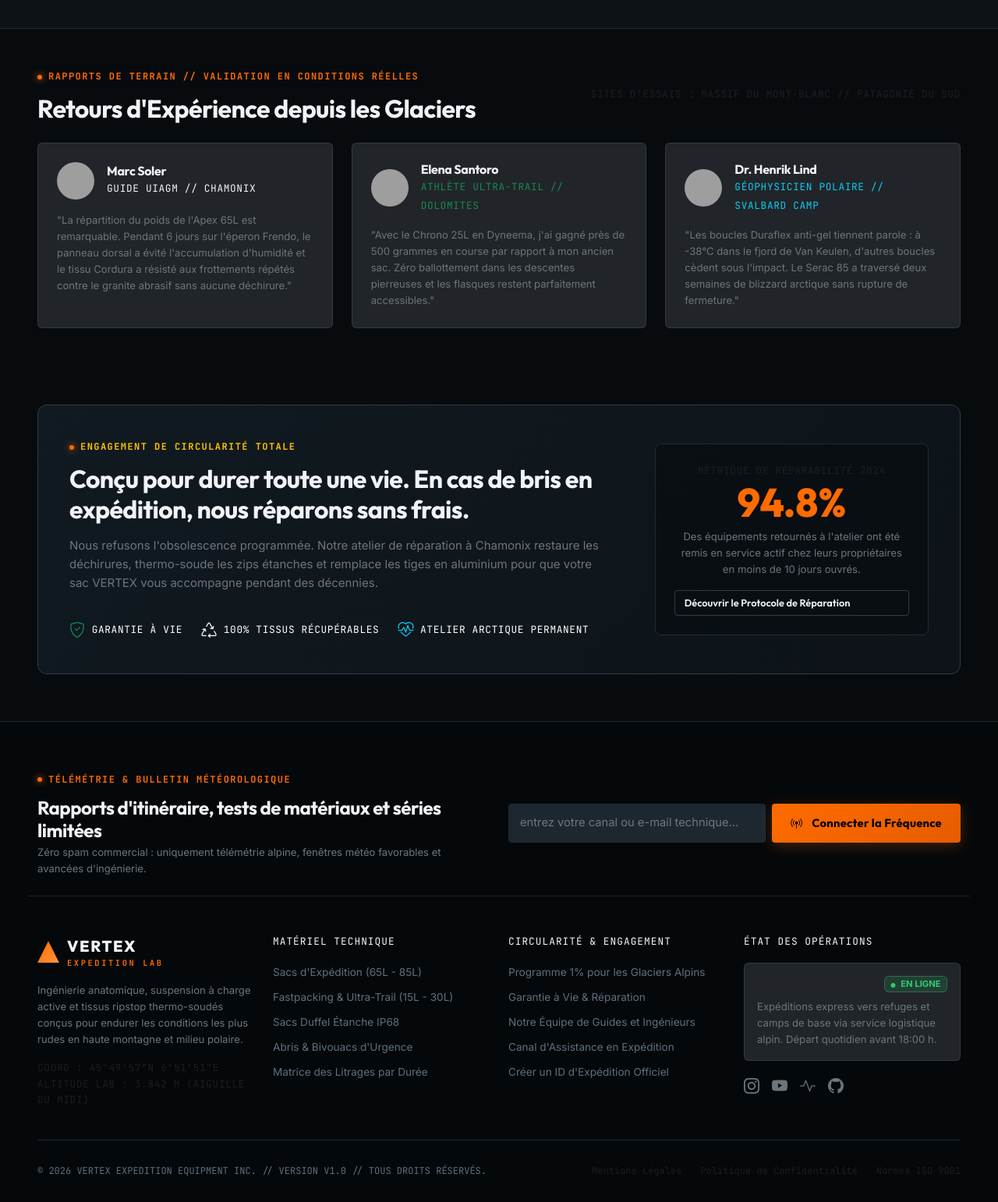
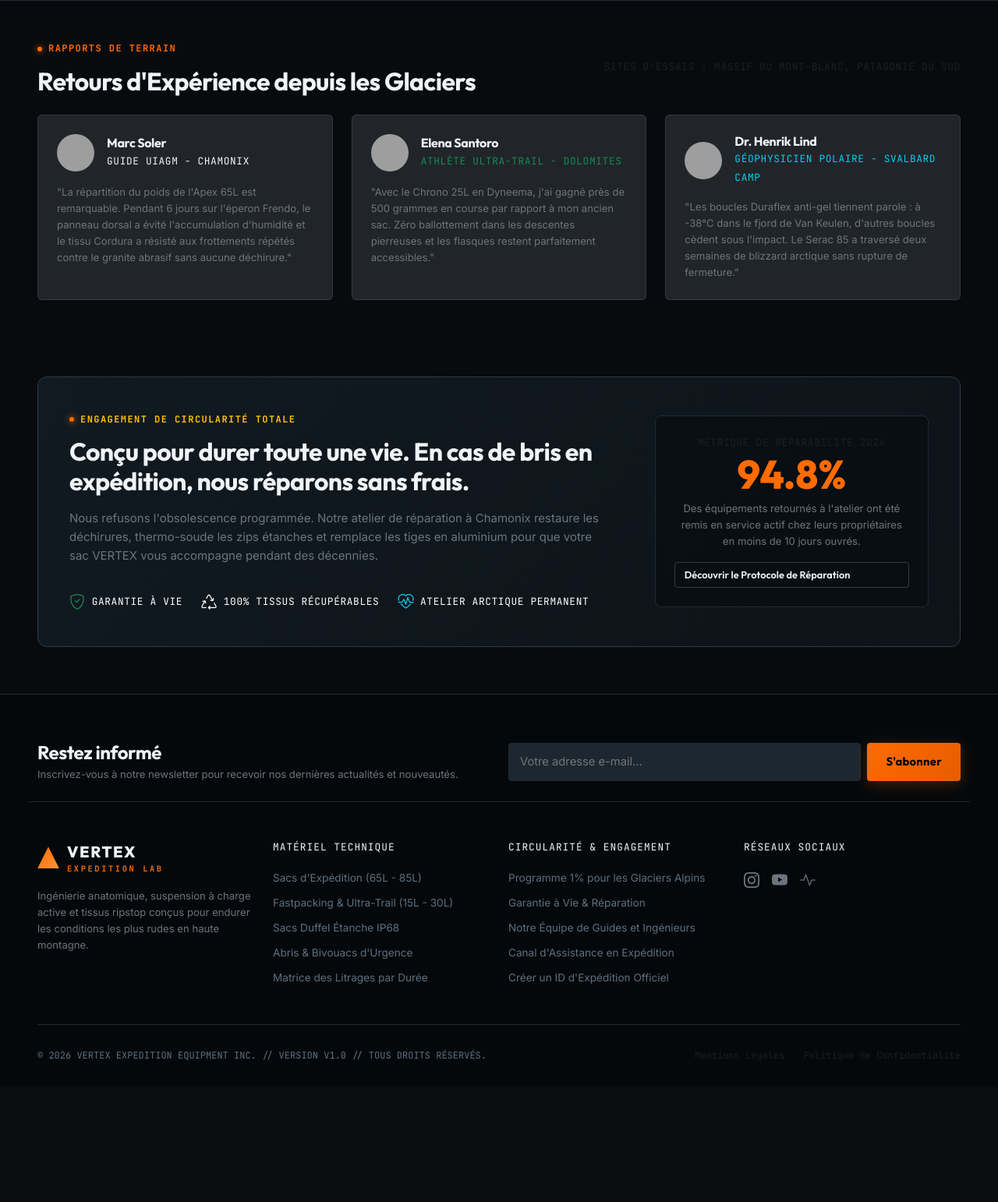
Before and after one commit to Abravo19/site_ecommerce, a PHP site: page / in a window 1280 px wide. Shown: the part 3763-5305 px from the top of the page at 78% size. After the commit the page ends 5123 px from the top, so only its background shows below. Run offline with PHP 8.4, Linux system fonts and the light colour scheme; grey boxes are pictures that could not be loaded.

Commit message:
Livrable 1 : mise à jour de la structure HTML et CSS

```diff
--- a/includes/footer.php
+++ b/includes/footer.php
@@ -7,18 +7,17 @@
 <!-- PIED DE PAGE PRINCIPAL -->
 <footer class="vertex-footer">
     <div class="container-fluid px-lg-5">
-        <!-- Bulletin de Télémétrie -->
+        <!-- Newsletter -->
         <div class="row align-items-center mb-5 pb-4 border-bottom border-secondary border-opacity-25">
             <div class="col-lg-6 mb-3 mb-lg-0">
-                <span class="tech-kicker">TÉLÉMÉTRIE & BULLETIN MÉTÉOROLOGIQUE</span>
-                <h4 class="fw-bold mb-1">Rapports d'itinéraire, tests de matériaux et séries limitées</h4>
-                <p class="text-secondary small mb-0">Zéro spam commercial : uniquement télémétrie alpine, fenêtres météo favorables et avancées d'ingénierie.</p>
+                <h4 class="fw-bold mb-1">Restez informé</h4>
+                <p class="text-secondary small mb-0">Inscrivez-vous à notre newsletter pour recevoir nos dernières actualités et nouveautés.</p>
             </div>
             <div class="col-lg-6">
-                <form class="d-flex gap-2" onsubmit="event.preventDefault(); alert('Fréquence connectée. Vous recevrez les mises à jour techniques d\'expédition.');">
-                    <input type="email" class="form-control-tech" placeholder="entrez votre canal ou e-mail technique..." required>
+                <form class="d-flex gap-2" onsubmit="event.preventDefault(); alert('Merci pour votre inscription à la newsletter.');">
+                    <input type="email" class="form-control-tech" placeholder="Votre adresse e-mail..." required>
                     <button type="submit" class="btn btn-vertex-primary text-nowrap">
-                        <i class="bi bi-broadcast-pin me-1"></i> Connecter la Fréquence
+                        S'abonner
                     </button>
                 </form>
             </div>
@@ -35,12 +34,8 @@
                     </div>
                 </div>
                 <p class="small text-secondary mb-3">
-                    Ingénierie anatomique, suspension à charge active et tissus ripstop thermo-soudés conçus pour endurer les conditions les plus rudes en haute montagne et milieu polaire.
+                    Ingénierie anatomique, suspension à charge active et tissus ripstop conçus pour endurer les conditions les plus rudes en haute montagne.
                 </p>
-                <div class="tech-mono text-muted small">
-                    COORD : 45°49'57"N 6°51'51"E<br>
-                    ALTITUDE LAB : 3.842 M (Aiguille du Midi)
-                </div>
             </div>
 
             <div class="col-lg-3 col-md-6">
@@ -66,21 +61,11 @@
             </div>
 
             <div class="col-lg-3 col-md-6">
-                <div class="footer-col-title">ÉTAT DES OPÉRATIONS</div>
-                <div class="p-3 bg-dark border border-secondary border-opacity-25 rounded mb-3">
-                    <div class="d-flex align-items-center justify-content-between mb-2">
-                        <span class="small tech-mono text-muted">CENTRE LOGISTIQUE :</span>
-                        <span class="badge badge-emerald"><i class="bi bi-circle-fill me-1" style="font-size: 6px;"></i> EN LIGNE</span>
-                    </div>
-                    <div class="small text-secondary">
-                        Expéditions express vers refuges et camps de base via service logistique alpin. Départ quotidien avant 18:00 h.
-                    </div>
-                </div>
+                <div class="footer-col-title">RÉSEAUX SOCIAUX</div>
                 <div class="d-flex gap-3 text-secondary fs-5">
                     <a href="#" class="text-secondary hover-white" title="Instagram"><i class="bi bi-instagram"></i></a>
                     <a href="#" class="text-secondary hover-white" title="YouTube"><i class="bi bi-youtube"></i></a>
                     <a href="#" class="text-secondary hover-white" title="Strava"><i class="bi bi-activity"></i></a>
-                    <a href="#" class="text-secondary hover-white" title="GitHub"><i class="bi bi-github"></i></a>
                 </div>
             </div>
         </div>
@@ -93,7 +78,6 @@
             <div class="d-flex gap-4">
                 <a href="#" class="text-muted text-decoration-none hover-white">Mentions Légales</a>
                 <a href="#" class="text-muted text-decoration-none hover-white">Politique de Confidentialité</a>
-                <a href="#" class="text-muted text-decoration-none hover-white">Normes ISO 9001</a>
             </div>
         </div>
     </div>
--- a/includes/header.php
+++ b/includes/header.php
@@ -34,39 +34,17 @@ if (!isset($current_page)) {
 </head>
 <body>
 
-<!-- BARRE SUPÉRIEURE DE TÉLÉMÉTRIE TECHNIQUE (HUD) -->
-<div class="top-telemetry-bar d-none d-lg-block">
+<!-- Barre d'Annonce -->
+<div class="bg-dark text-white py-2 small d-none d-lg-block border-bottom border-secondary border-opacity-25">
     <div class="container-fluid px-4">
         <div class="d-flex align-items-center justify-content-between">
-            <div class="d-flex align-items-center">
-                <div class="telemetry-item">
-                    <span class="text-amber"><i class="bi bi-broadcast me-1"></i> LAB ALPIN :</span>
-                    <strong>TÉLÉMÉTRIE EN DIRECT</strong>
-                </div>
-                <div class="telemetry-item">
-                    <i class="bi bi-snow me-1 text-info"></i> TEMP. TEST BASE :
-                    <strong>-22°C MASSIF DU MONT-BLANC</strong>
-                </div>
-                <div class="telemetry-item">
-                    <i class="bi bi-clock-history me-1 text-warning"></i> DÉPARTS EXPÉDITION :
-                    <strong>COMMANDES TECHNIQUES &lt; 18:00 H</strong>
-                </div>
+            <div class="text-secondary">
+                Livraison standard offerte à partir de 150 €
             </div>
-
-            <div class="d-flex align-items-center">
-                <div class="telemetry-item">
-                    <span class="pulse-dot me-1"></span> RÉSEAU OPÉRATIONNEL :
-                    <strong>100% OPÉRATIONNEL</strong>
-                </div>
-                <div class="telemetry-item">
-                    <i class="bi bi-globe2 me-1"></i> DEVISE :
-                    <strong class="text-white">EUR (€)</strong>
-                </div>
-                <div class="telemetry-item">
-                    <a href="contact.php" class="text-secondary text-decoration-none hover-white">
-                        <i class="bi bi-headset me-1 text-amber"></i> SUPPORT TECHNIQUE
-                    </a>
-                </div>
+            <div>
+                <a href="contact.php" class="text-secondary text-decoration-none hover-white">
+                    <i class="bi bi-headset me-1 text-amber"></i> Support Client
+                </a>
             </div>
         </div>
     </div>
--- a/includes/navbar.php
+++ b/includes/navbar.php
@@ -61,16 +61,16 @@ if (!isset($current_page)) {
 
             <!-- Moteur de Recherche et Actions -->
             <div class="d-flex align-items-center gap-3 mt-3 mt-lg-0">
-                <!-- Champ de Recherche HUD -->
+                <!-- Champ de Recherche -->
                 <div class="tech-search-wrapper">
                     <i class="bi bi-search tech-search-icon"></i>
-                    <input type="text" class="tech-search-input" placeholder="Rechercher litrage, poids, Cordura..." aria-label="Recherche technique">
+                    <input type="text" class="tech-search-input" placeholder="Rechercher un produit..." aria-label="Recherche">
                 </div>
 
-                <!-- Bouton Panier d'Expédition -->
-                <button class="cart-trigger-btn d-none d-lg-inline-flex" id="openCartNavBtn" aria-label="Voir le matériel sélectionné">
+                <!-- Bouton Panier -->
+                <button class="cart-trigger-btn d-none d-lg-inline-flex" id="openCartNavBtn" aria-label="Voir le panier">
                     <i class="bi bi-backpack2-fill text-amber fs-6"></i>
-                    <span class="tech-mono fw-bold">ÉQUIPEMENT</span>
+                    <span class="tech-mono fw-bold">PANIER</span>
                     <span class="cart-count-badge" id="cartCountBadge" style="display: none;">0</span>
                 </button>
             </div>
--- a/index.php
+++ b/index.php
@@ -22,7 +22,7 @@ include __DIR__ . '/includes/navbar.php';
             <!-- Colonne Gauche : Présentation et Spécifications -->
             <div class="col-lg-7">
                 <div class="hero-pill">
-                    <i class="bi bi-shield-shaded me-1"></i> COLLECTION ALPINE LAB 2026 // TESTÉ À -35°C
+                    <i class="bi bi-shield-shaded me-1"></i> COLLECTION ALPINE 2026
                 </div>
                 <h1 class="hero-title">
                     Équipement sans compromis pour terrain hostile
@@ -72,7 +72,7 @@ include __DIR__ . '/includes/navbar.php';
                     </div>
                     <div class="hero-card-footer">
                         <div>
-                            <div class="hero-card-meta">SAC D'EXPÉDITION // V.02</div>
+                            <div class="hero-card-meta">SAC D'EXPÉDITION</div>
                             <h3 class="hero-card-title"><?php echo htmlspecialchars($featuredProduct['name']); ?></h3>
                             <div class="text-success small tech-mono">
                                 <i class="bi bi-check2-circle me-1"></i> TEST VALIDÉ : GROENLAND (-35°C)
@@ -199,7 +199,7 @@ include __DIR__ . '/includes/navbar.php';
     <div class="container-fluid px-lg-5">
         <div class="d-flex flex-column flex-md-row align-items-md-center justify-content-between mb-4">
             <div>
-                <span class="tech-kicker">MATÉRIEL PRINCIPAL // SÉRIE 9000</span>
+                <span class="tech-kicker">MATÉRIEL PRINCIPAL</span>
                 <h2 class="fw-bold mb-0">Sacs à Dos de Haute Performance</h2>
             </div>
             <div class="mt-3 mt-md-0">
@@ -295,13 +295,13 @@ include __DIR__ . '/includes/navbar.php';
                 <!-- Colonne Gauche : Callouts 01 et 02 -->
                 <div class="col-lg-3">
                     <div class="schematic-callout">
-                        <div class="callout-num">01 // CHÂSSIS</div>
+                        <div class="callout-num">CHÂSSIS</div>
                         <h4 class="callout-title">Châssis en Aluminium 7075</h4>
                         <p class="callout-desc">Exosquelette anatomique à flexion torsionnelle active qui transfère 85% de la charge vers les hanches.</p>
                     </div>
 
                     <div class="schematic-callout">
-                        <div class="callout-num">02 // RESPIRABILITÉ</div>
+                        <div class="callout-num">RESPIRABILITÉ</div>
                         <h4 class="callout-title">Panneau Dorsal AirMesh 3D</h4>
                         <p class="callout-desc">Canaux thermo-convectifs de ventilation réduisant la sudation dorsale de 28% pendant les ascensions soutenues.</p>
                     </div>
@@ -311,7 +311,7 @@ include __DIR__ . '/includes/navbar.php';
                 <div class="col-lg-6 text-center">
                     <div class="p-4 bg-dark rounded border border-secondary border-opacity-25 position-relative">
                         <span class="badge badge-amber position-absolute top-0 start-50 translate-middle tech-mono">
-                            SCHÉMA BIOMÉCANIQUE ACTIF // SÉRIE 9000
+                            SCHÉMA BIOMÉCANIQUE
                         </span>
                         <img src="https://images.unsplash.com/photo-1553062407-98eeb64c6a62?auto=format&fit=crop&w=700&q=80"
                              alt="Éclaté Technique Vertex" class="img-fluid rounded my-3" style="max-height: 320px; object-fit: contain;">
@@ -332,13 +332,13 @@ include __DIR__ . '/includes/navbar.php';
                 <!-- Colonne Droite : Callouts 03 et 04 -->
                 <div class="col-lg-3">
                     <div class="schematic-callout">
-                        <div class="callout-num">03 // SUSPENSION</div>
+                        <div class="callout-num">SUSPENSION</div>
                         <h4 class="callout-title">Ceinture Lombaire Pivotante</h4>
                         <p class="callout-desc">Accompagne la cadence naturelle en marche avec crampons ou skis, éliminant les points de friction latérale.</p>
                     </div>
 
                     <div class="schematic-callout">
-                        <div class="callout-num">04 // RUPTURE PAR LE FROID</div>
+                        <div class="callout-num">RÉSISTANCE AU FROID</div>
                         <h4 class="callout-title">Boucles Duraflex® Anti-Gel</h4>
                         <p class="callout-desc">Polymère formulé pour ne pas casser jusqu'à -45°C. Manipulables avec des moufles d'expédition polaire.</p>
                     </div>
@@ -453,11 +453,11 @@ include __DIR__ . '/includes/navbar.php';
     <div class="container-fluid px-lg-5">
         <div class="d-flex flex-column flex-md-row align-items-md-center justify-content-between mb-4">
             <div>
-                <span class="tech-kicker">RAPPORTS DE TERRAIN // VALIDATION EN CONDITIONS RÉELLES</span>
+                <span class="tech-kicker">RAPPORTS DE TERRAIN</span>
                 <h2 class="fw-bold mb-0">Retours d'Expérience depuis les Glaciers</h2>
             </div>
             <div class="small tech-mono text-muted mt-2 mt-md-0">
-                SITES D'ESSAIS : MASSIF DU MONT-BLANC // PATAGONIE DU SUD
+                SITES D'ESSAIS : MASSIF DU MONT-BLANC, PATAGONIE DU SUD
             </div>
         </div>
 
@@ -469,7 +469,7 @@ include __DIR__ . '/includes/navbar.php';
                              alt="Marc Soler" class="rounded-circle" style="width: 48px; height: 48px; object-fit: cover;">
                         <div>
                             <h5 class="mb-0 fs-6 fw-bold">Marc Soler</h5>
-                            <span class="tech-mono text-amber small">Guide UIAGM // Chamonix</span>
+                            <span class="tech-mono text-amber small">Guide UIAGM - Chamonix</span>
                         </div>
                     </div>
                     <p class="small text-secondary mb-0">
@@ -485,7 +485,7 @@ include __DIR__ . '/includes/navbar.php';
                              alt="Elena Santoro" class="rounded-circle" style="width: 48px; height: 48px; object-fit: cover;">
                         <div>
                             <h5 class="mb-0 fs-6 fw-bold">Elena Santoro</h5>
-                            <span class="tech-mono text-success small">Athlète Ultra-Trail // Dolomites</span>
+                            <span class="tech-mono text-success small">Athlète Ultra-Trail - Dolomites</span>
                         </div>
                     </div>
                     <p class="small text-secondary mb-0">
@@ -501,7 +501,7 @@ include __DIR__ . '/includes/navbar.php';
                              alt="Dr. Henrik Lind" class="rounded-circle" style="width: 48px; height: 48px; object-fit: cover;">
                         <div>
                             <h5 class="mb-0 fs-6 fw-bold">Dr. Henrik Lind</h5>
-                            <span class="tech-mono text-info small">Géophysicien Polaire // Svalbard Camp</span>
+                            <span class="tech-mono text-info small">Géophysicien Polaire - Svalbard Camp</span>
                         </div>
                     </div>
                     <p class="small text-secondary mb-0">
--- a/qui-sommes-nous.php
+++ b/qui-sommes-nous.php
@@ -30,7 +30,7 @@ include __DIR__ . '/includes/navbar.php';
 <section class="container-fluid px-lg-5 mb-5 pb-4">
     <div class="d-flex flex-column flex-md-row align-items-md-center justify-content-between mb-4">
         <div>
-            <span class="tech-kicker">CORPS TECHNIQUE // MEMBRES DE L'EXPÉDITION</span>
+            <span class="tech-kicker">L'ÉQUIPE</span>
             <h2 class="fw-bold mb-0">L'Équipe Derrière le Matériel</h2>
         </div>
         <p class="text-muted small mb-0 mt-2 mt-md-0" style="max-width: 440px;">
@@ -112,7 +112,7 @@ include __DIR__ . '/includes/navbar.php';
     <div class="p-5 bg-dark rounded border border-warning border-opacity-25 position-relative overflow-hidden">
         <div class="row align-items-center gy-4">
             <div class="col-lg-7">
-                <span class="tech-kicker text-warning">RESPONSABILITÉ ÉCOLOGIQUE // 1% FOR THE PLANET</span>
+                <span class="tech-kicker text-warning">1% FOR THE PLANET</span>
                 <h2 class="fw-bold mb-3">
                     Dons Directs pour la Préservation des Glaciers
                 </h2>
@@ -188,7 +188,7 @@ include __DIR__ . '/includes/navbar.php';
                 <img src="https://images.unsplash.com/photo-1547949003-9792a18a2601?auto=format&fit=crop&w=800&q=80"
                      alt="Atelier de réparation Vertex" class="img-fluid rounded mb-3">
                 <div class="small tech-mono text-muted text-center">
-                    ATELIER CENTRAL // CHAMONIX-MONT-BLANC // POSTES DE THERMOSOUDAGE LASER
+                    ATELIER CENTRAL - CHAMONIX-MONT-BLANC
                 </div>
             </div>
         </div>
```
Also changed, not shown: contact.php (+4 -6 lines), inscription.php (+6 -7 lines), produits.php (+3 -13 lines).
